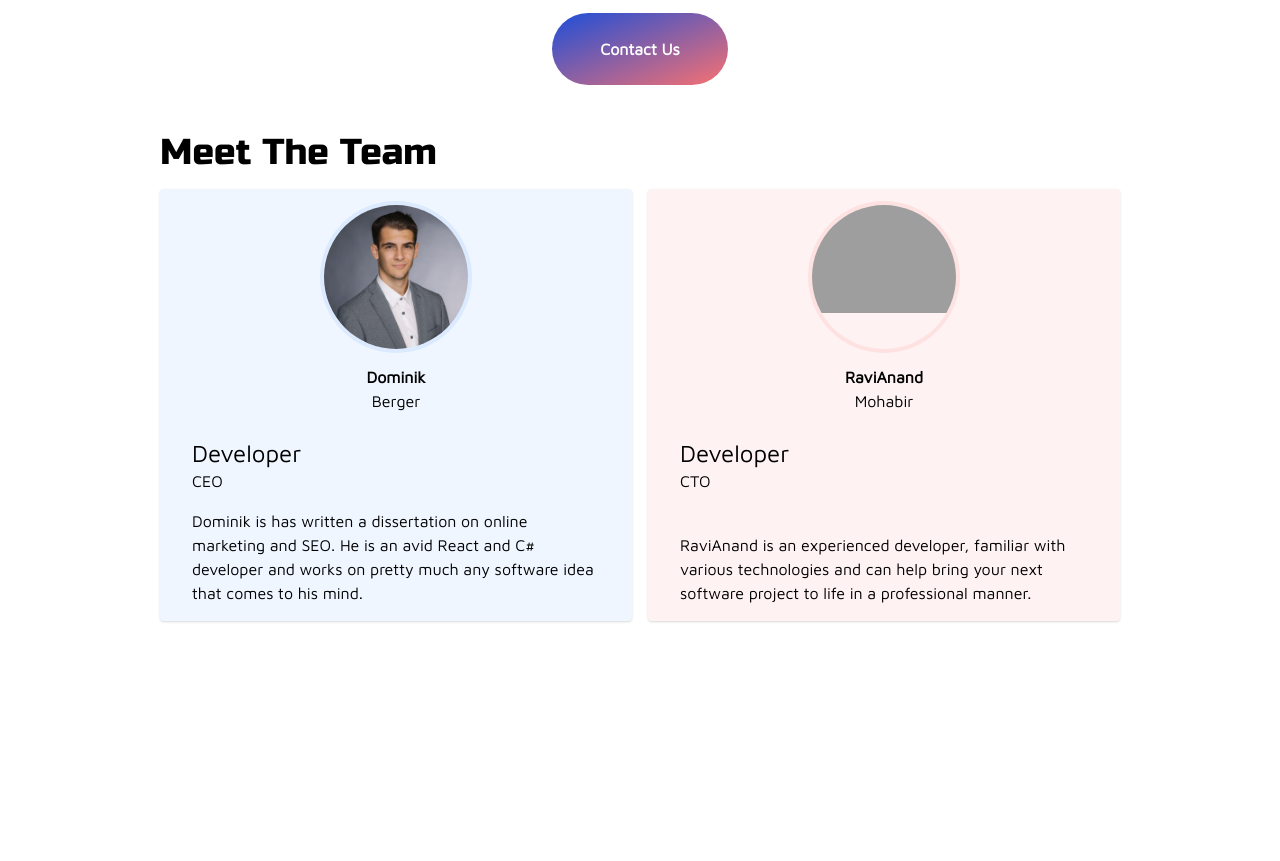
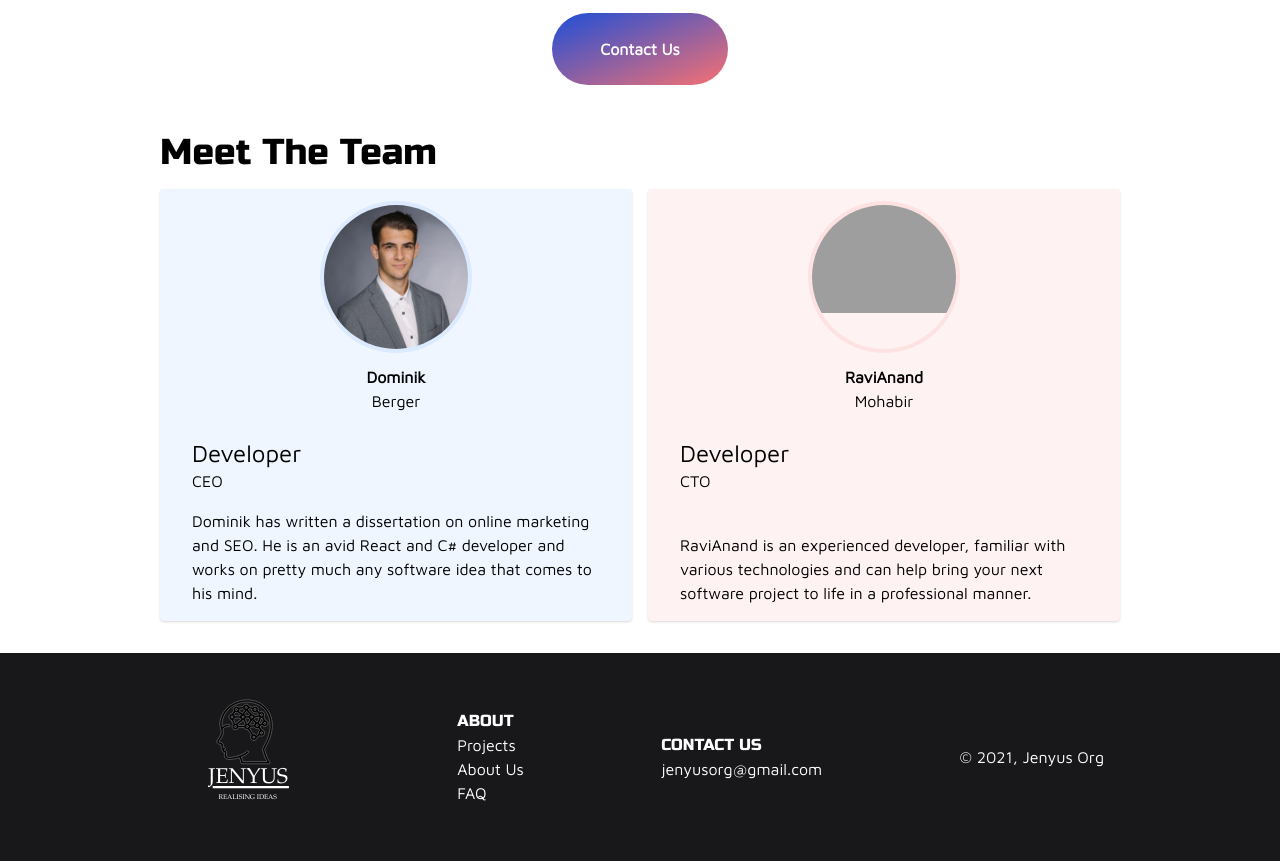
Before and after one commit to Jenyus-Org/LandingPage, a Gatsby site: page / in a window 1280 px wide. Shown: the part 1035-1896 px from the top of the page. Before the commit the page ends 1688 px from the top, so only its background shows below. Built offline with nearby package versions, Linux system fonts and the light colour scheme; Gatsby itself is replaced by a stand-in of ours; grey boxes are pictures that could not be loaded.

Commit message:
Add layout component with footer

```diff
--- /dev/null
+++ b/src/components/layout.jsx
@@ -0,0 +1,58 @@
+import clsx from "clsx";
+import { Link } from "gatsby";
+import * as React from "react";
+import JenyusLogo from "../assets/jenyus.inline.svg";
+
+const Layout = ({ children }) => (
+  <React.Fragment>
+    <main>{children}</main>
+    <footer className={clsx("bg-gray-900", "text-white")}>
+      <div
+        className={clsx(
+          "py-8",
+          "px-12",
+          "flex",
+          "justify-between",
+          "items-center",
+          "max-w-screen-lg",
+          "mx-auto",
+        )}>
+        <JenyusLogo className={clsx("h-36", "w-auto")} />
+        <div>
+          <p className={clsx("font-title", "uppercase")}>About</p>
+          <ul>
+            <li>
+              <Link to="/projects" className={clsx("hover:underline")}>
+                Projects
+              </Link>
+            </li>
+
+            <li>
+              <Link to="/about-us" className={clsx("hover:underline")}>
+                About Us
+              </Link>
+            </li>
+            <li>
+              <Link to="/faq" className={clsx("hover:underline")}>
+                FAQ
+              </Link>
+            </li>
+          </ul>
+        </div>
+        <div>
+          <p className={clsx("font-title", "uppercase")}>Contact Us</p>
+          <a
+            href="mailto:jenyusorg@gmail.com"
+            className={clsx("hover:underline")}>
+            jenyusorg@gmail.com
+          </a>
+        </div>
+        <div>
+          <span>&#169; 2021, Jenyus Org</span>
+        </div>
+      </div>
+    </footer>
+  </React.Fragment>
+);
+
+export default Layout;
--- a/src/pages/index.jsx
+++ b/src/pages/index.jsx
@@ -1,7 +1,8 @@
-import * as React from "react";
 import clsx from "clsx";
 import { graphql, Link, useStaticQuery } from "gatsby";
 import Img from "gatsby-image";
+import * as React from "react";
+import Layout from "../components/layout";
 
 // markup
 const IndexPage = () => {
@@ -34,7 +35,7 @@ const IndexPage = () => {
   );
 
   return (
-    <main>
+    <Layout>
       <title>Home</title>
       <section
         className={clsx(
@@ -160,7 +161,7 @@ const IndexPage = () => {
             <div className={clsx("my-auto")}></div>
             <div>
               <p>
-                Dominik is has written a dissertation on online marketing and
+                Dominik has written a dissertation on online marketing and
                 SEO. He is an avid React and C# developer and works on pretty
                 much any software idea that comes to his mind.
               </p>
@@ -215,7 +216,7 @@ const IndexPage = () => {
           </div>
         </div>
       </section>
-    </main>
+    </Layout>
   );
 };
 
--- a/tailwind.config.js
+++ b/tailwind.config.js
@@ -1,3 +1,4 @@
+const colors = require("tailwindcss/colors");
 const defaultTheme = require("tailwindcss/defaultTheme");
 
 module.exports = {
@@ -10,6 +11,9 @@ module.exports = {
         ...defaultTheme.fontFamily.sans,
         title: ["Russo One"],
       },
+      colors: {
+        gray: colors.gray,
+      },
     },
   },
   variants: {
```
Also changed, not shown: src/assets/jenyus.inline.svg (added).
